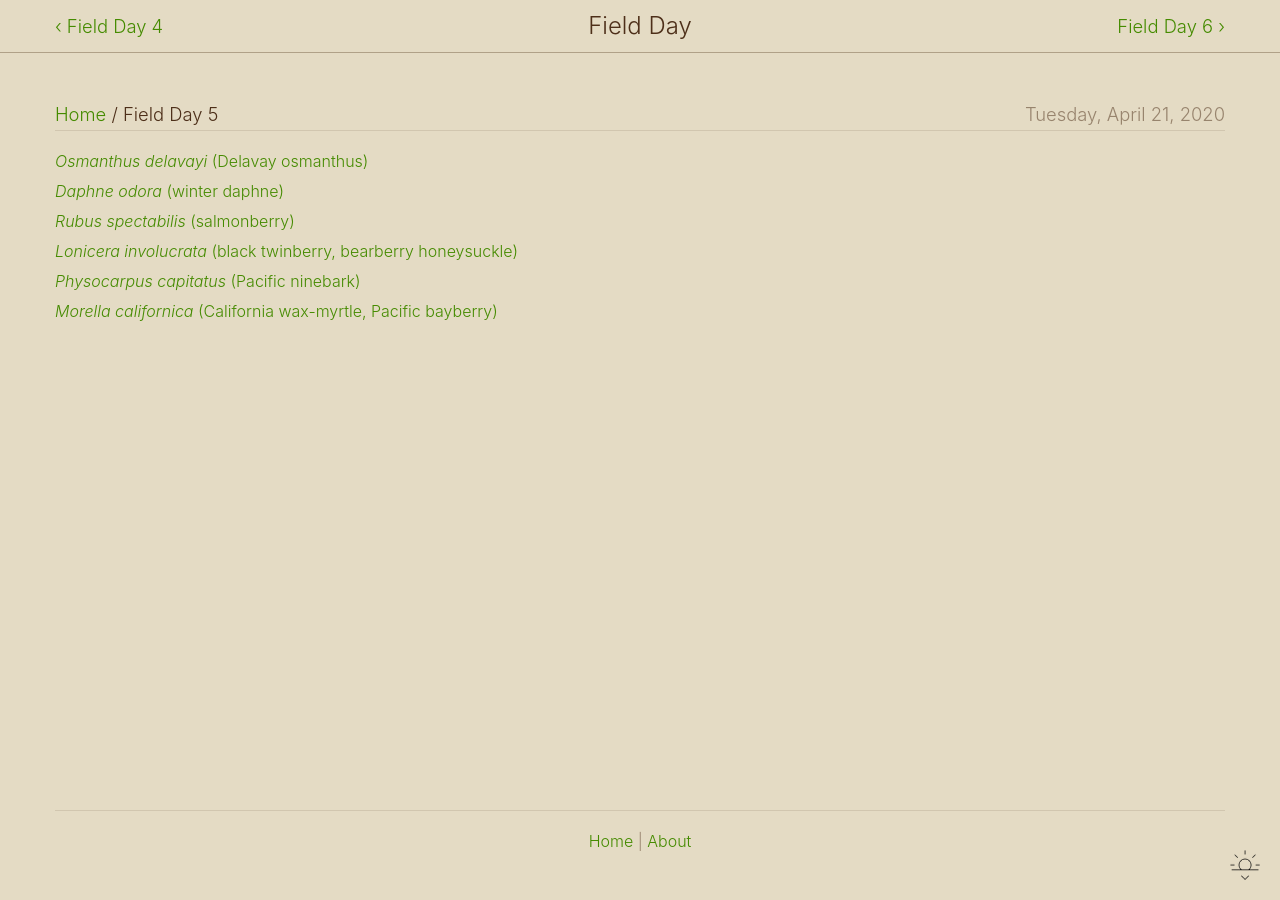
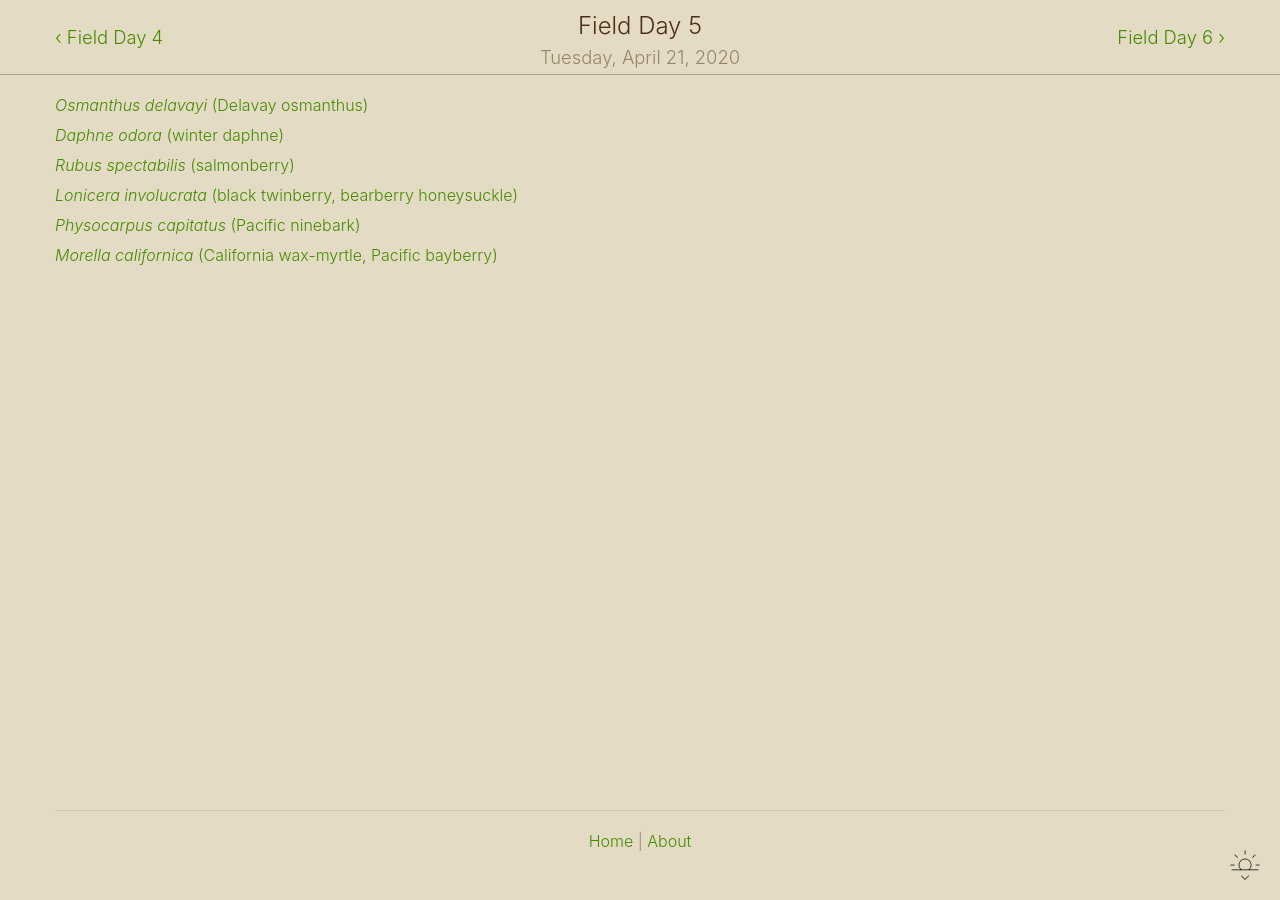
Before and after one commit to shaheenp/mygreeneyed, a Jekyll site: the page built from field-days/5.html, in a window 1280 px wide. Built offline with Jekyll 4.4.1, drawn with Linux system fonts in a browser that asks for light colours.

Commit message:
cleaner nav

```diff
--- a/_layouts/default.html
+++ b/_layouts/default.html
@@ -8,7 +8,7 @@
                 <span class="main-title">{{ page.title }}</span>
             </div>
         </nav>
-        <main>
+        <main class="default">
             {{ content }}
         </main>
         {% include footer.html %}
--- a/_layouts/field_day.html
+++ b/_layouts/field_day.html
@@ -3,7 +3,7 @@
 {% include head.html %}
 <body>
     <div id="container">
-        <nav>
+        <nav class="field-day">
             <div class="navbar">
                 {% assign currNum = page.url | split: "/" | last %}
                 {% assign prevNum = currNum | minus: 1 %}
@@ -14,7 +14,10 @@
                     <a href="{{ prevFieldDayPage.url | relative_url }}">&lsaquo; {{ prevFieldDayPage.title }}</a>
                     {% endif %}
                 </span>
-                <span class="main-title">Field Day</span>
+                <div class="nav-center">
+                    <div class="main-title">{{ page.title }}</div>
+                    <div id="postDate" class="faded">{{ page.date | date: "%A, %B %-d, %Y" }}</div>
+                </div>
                 {% assign nextNum = currNum | plus: 1 %}
                 {% capture nextFieldDay %}Field Day {{ nextNum }}{% endcapture %}
                 {% assign nextFieldDayPage = site.pages | where: "title", nextFieldDay | first %}
@@ -25,15 +28,7 @@
                 </span>
             </div>
         </nav>
-        <main>
-            <div class="post-header">
-                <span>
-                    <a href="{{ "." | relative_url }}">Home</a>
-                    /
-                    {{ page.title }}
-                </span>
-                <span id="postDate" class="faded">{{ page.date | date: "%A, %B %-d, %Y" }}</span>
-            </div>
+        <main class="field-day">
             <div>
                 <ul class="posts">
                     {% for item in page.list %}
--- a/css/main.css
+++ b/css/main.css
@@ -29,31 +29,38 @@ body.night {
 nav {
     top: 0px;
     z-index: 9999;
-    height: 40px;
     font-size: 1.15em;
-    padding: 6px;
+    padding: 6px 10px;
+}
+
+nav.field-day {
     border-bottom: 1px solid #b0a188;
 }
 
-body.night nav {
+body.night nav.field-day {
     border-color: #45433a;
 }
 
 div.navbar {
     max-width: 100%;
     width: 1170px;
-    line-height: 40px;
     margin: auto;
     display: flex;
     justify-content: space-between;
 }
 
+div.navbar div.nav-center {
+    text-align: center;
+}
+
 div.navbar .main-title {
     font-size: 1.3em;
+    line-height: 40px;
 }
 
 div.navbar > span:not(.main-title) {
-    width: 200px;
+    width: 150px;
+    align-self: center;
 }
 
 div.navbar > span:not(.main-title):last-child {
@@ -81,10 +88,20 @@ a:visited {
 main {
     max-width: 100%;
     width: 1170px;
-    padding: 50px;
+    padding-top: 30px;
+    padding-left: 50px;
+    padding-right: 50px;
     padding-bottom: 140px;
     margin: auto;
     word-wrap: break-word;
+}
+
+main.default {
+    padding-top: 10px;
+}
+
+main.field-day {
+    padding-top: 20px;
 }
 
 .post-header,
```
Also changed, not shown: _layouts/family.html (+1 -6 lines), _layouts/genus.html (+2 -7 lines), _layouts/species.html (+3 -8 lines).
